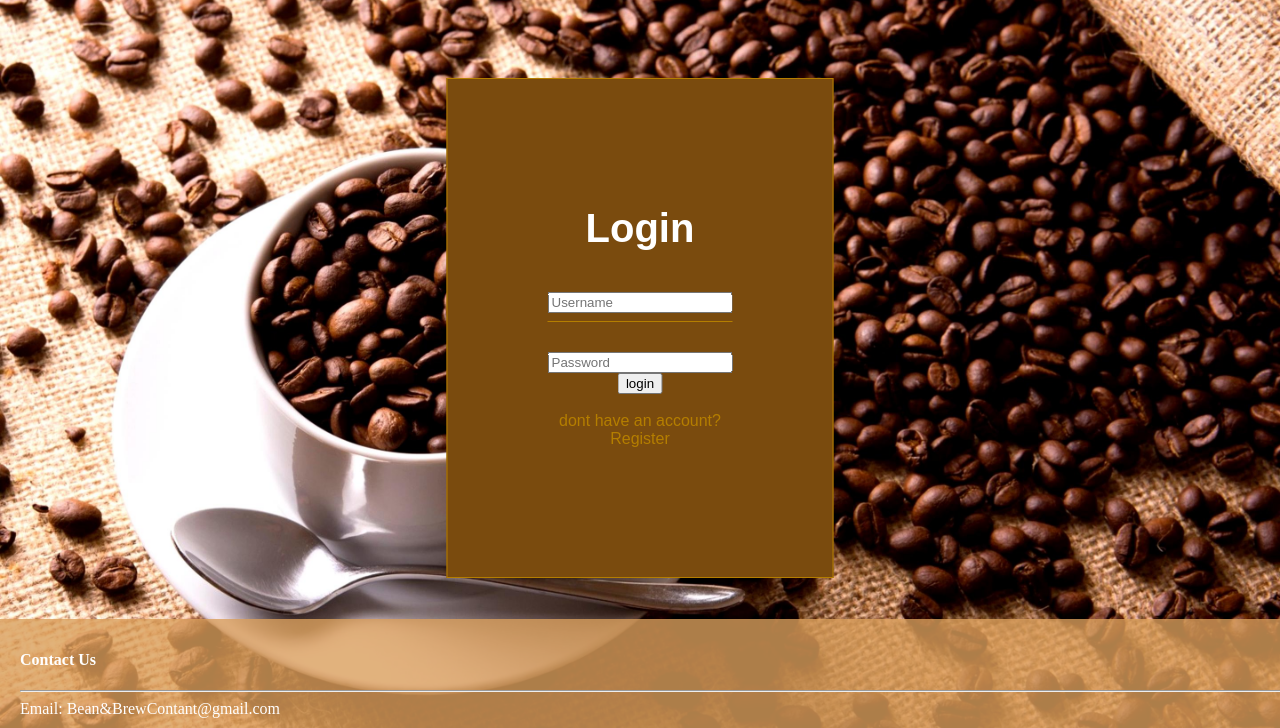
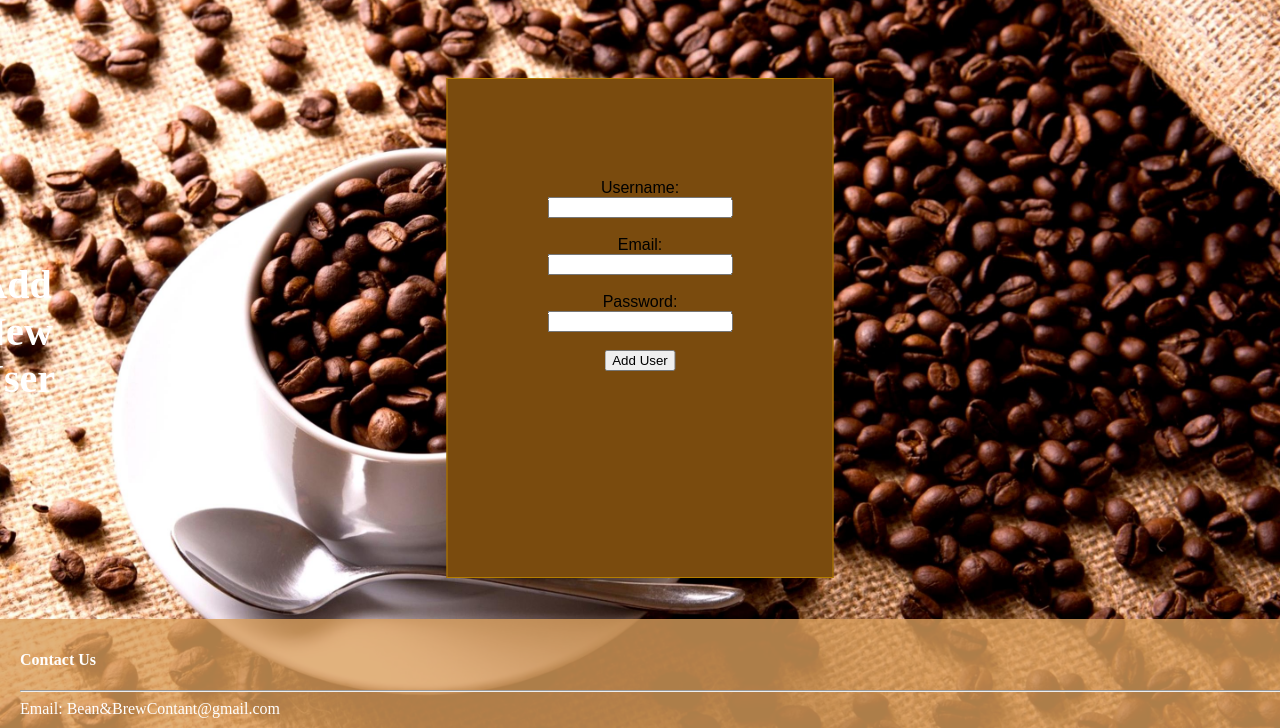
Before and after one commit to khanya-mcfadden/website-framework, a Flask app: template templates/register.html in a window 1280 px wide. Shown: the part 72-800 px from the top of the page. Run offline with Flask 3, Linux system fonts and the light colour scheme; the template is opened without the code that fills it, so the values that code supplies are empty.

Commit message:
added sql

```diff
--- a/main.py
+++ b/main.py
@@ -1,35 +1,92 @@
-from flask import Flask, render_template
+from flask import Flask, render_template, request, redirect, url_for
 import sqlite3
-connection = sqlite3.connect("users.db", check_same_thread=False)
-cursor = connection.cursor()
-query = "CREATE TABLE IF NOT EXISTS users (id INTEGER PRIMARY KEY, username TEXT, password TEXT)"
+
+# Initialize Flask app
 app = Flask(__name__)
 
 
+# Function to initialize and create Users table if it doesn't exist
+def init_db():
+    connection = sqlite3.connect("users.db")
+    cursor = connection.cursor()
+
+    # Create Users table
+    cursor.execute(
+        """
+    CREATE TABLE IF NOT EXISTS Users (
+        Id INTEGER PRIMARY KEY,
+        username VARCHAR(50) UNIQUE,
+        email VARCHAR(100) UNIQUE,
+        password VARCHAR(255)
+    );
+    """
+    )
+
+    connection.commit()
+    connection.close()
+
+
+# Initialize the database when the Flask app starts
+@app.before_first_request
+def initialize_database():
+    init_db()
+
+
+# Route to list all users
 @app.route("/")
 def index():
-    return render_template("index.html")
+    connection = sqlite3.connect("users.db")
+    cursor = connection.cursor()
+
+    cursor.execute("SELECT * FROM Users")
+    users = cursor.fetchall()
+
+    connection.close()
+
+    return render_template("index.html", users=users)
 
 
-@app.route("/login")
-def login():
-    return render_template("login.html")
+# Route to add a new user
+@app.route("/add_user", methods=["GET", "POST"])
+def add_user():
+    if request.method == "POST":
+        username = request.form["username"]
+        email = request.form["email"]
+        password = request.form["password"]
+
+        connection = sqlite3.connect("users.db")
+        cursor = connection.cursor()
+
+        try:
+            cursor.execute(
+                "INSERT INTO Users (username, email, password) VALUES (?, ?, ?)",
+                (username, email, password),
+            )
+            connection.commit()
+        except sqlite3.IntegrityError:
+            # Handle the case where username or email is not unique
+            return "Username or Email already exists!"
+
+        connection.close()
+
+        return redirect(url_for("index"))
+
+    return render_template("add_user.html")
 
 
-@app.route("/register")
-def register():
-    return render_template("register.html")
+# Route to delete a user by ID
+@app.route("/delete_user/<int:user_id>")
+def delete_user(user_id):
+    connection = sqlite3.connect("users.db")
+    cursor = connection.cursor()
+
+    cursor.execute("DELETE FROM Users WHERE Id = ?", (user_id,))
+    connection.commit()
+    connection.close()
+
+    return redirect(url_for("index"))
 
 
-@app.route("/ordering")
-def ordering():
-    return render_template("ordering.html")
-
-
-@app.route("/booking")
-def booking():
-    return render_template("booking.html")
-
-
+# Run the Flask app
 if __name__ == "__main__":
     app.run(debug=True)
--- a/templates/register.html
+++ b/templates/register.html
@@ -21,19 +21,18 @@
         <a style="float:right; color: white;" href="/login">Login</a>
     </nav>
     <div style="display: flex; justify-content: center; align-items: center; height: 100vh;">
-        <form>
-            <h1 >Login</h1>
-            <div class="textbox">
-                <input type="text" name="username" placeholder="Username" required>
-            </div>
-            <div>
-                <input type="password" name="password" placeholder="Password" required>
-            </div>
-            <input type="submit" value="login">
-            <div>
-                <br>
-                <a href="/register" style="color: #b47e00; text-decoration: none;">dont have an account?<br> Register</a>
-            </div>
+        <h1>Add New User</h1>
+        <form method="POST" action="/add_user">
+            <label for="username">Username:</label><br>
+            <input type="text" id="username" name="username" required><br><br>
+
+            <label for="email">Email:</label><br>
+            <input type="email" id="email" name="email" required><br><br>
+
+            <label for="password">Password:</label><br>
+            <input type="password" id="password" name="password" required><br><br>
+
+            <input type="submit" value="Add User">
         </form>
     </div>
 
```
Also changed, not shown: users.db (added).
